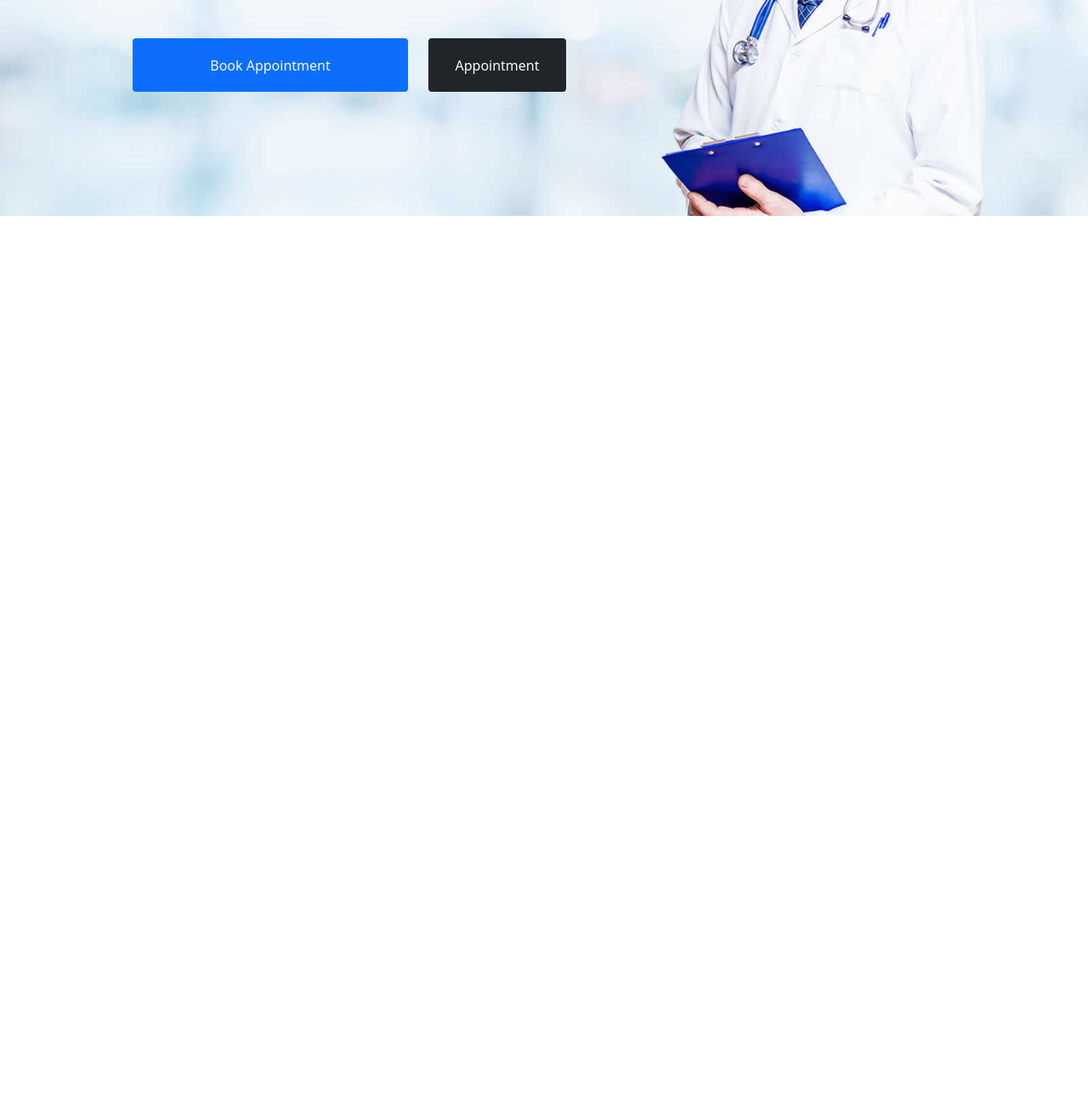
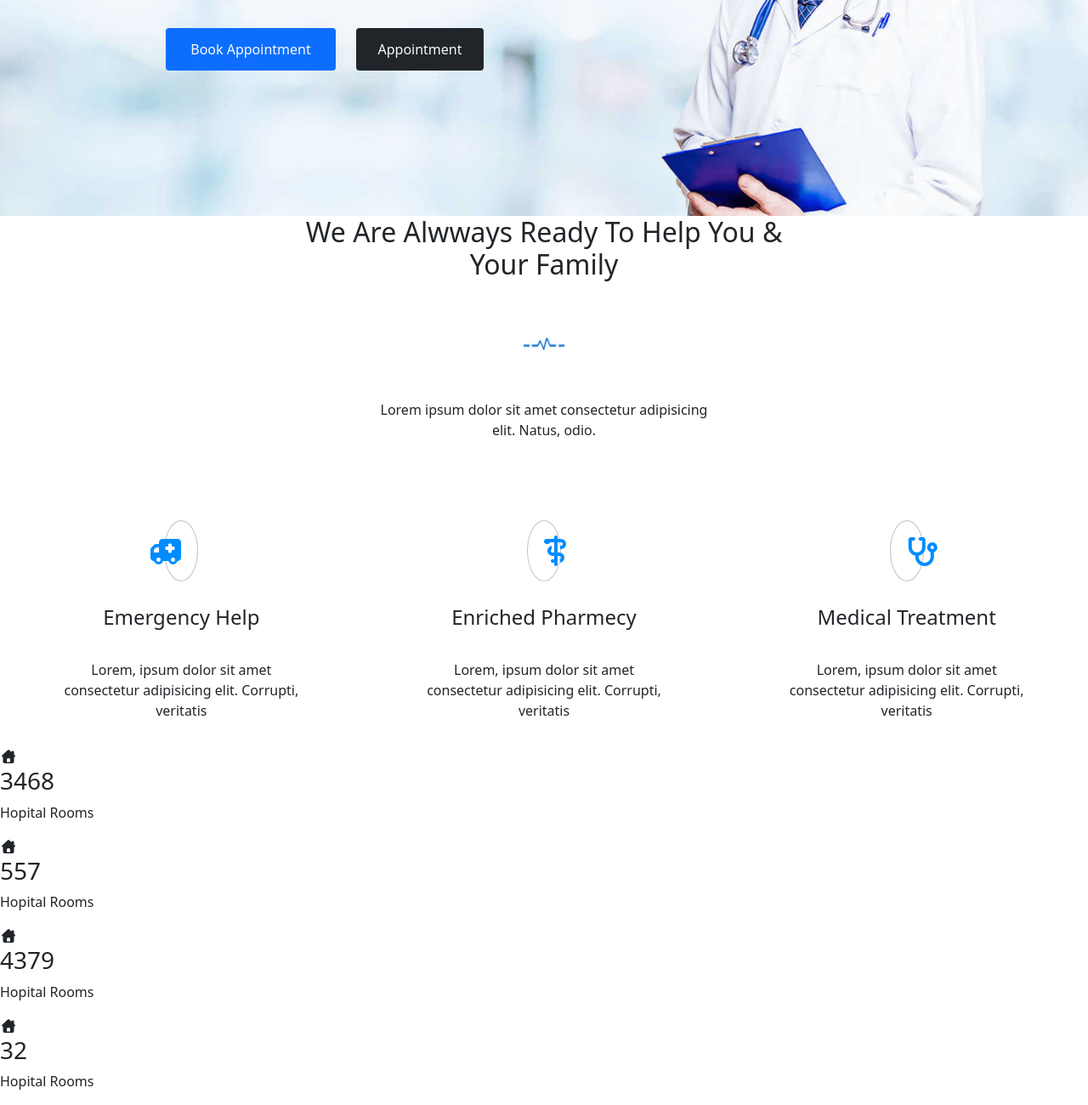
Before and after one commit to essalmimohamed1/project-css-essalmi-mohamed, a plain HTML site: page index..html in a window 1280 px wide. Shown: the part 409-1709 px from the top of the page at 85% size. Before the commit the page ends 800 px from the top, so only its background shows below. Drawn offline with nearby package versions, Linux system fonts and the light colour scheme.

Commit message:
final section-1

```diff
--- a/index..html
+++ b/index..html
@@ -69,37 +69,37 @@
         <div id="carouselExample" class="carousel slide">
             <div class="carousel-inner">
                 <div class="carousel-item active ">
-                    <div class="back-img1 py-lg-0 pb-5">
-                        <div class="d-flex d-lg-flex flex-lg-column h-100 p-5 align-items-center w-75 justify-content-around">
+                    <div class="back-img1 p-5 ">
+                        <div class="d-flex d-lg-flex flex-lg-column flex-column  h-100 p-5 align-items-lg-center w-75 ga justify-content-lg-around">
                             <h1 class="w-75 ">We Provide <span class="text-primary">Medical</span> Services That You Can <span class="text-primary">Trust!</span></h1>
                             <p class="w-75 ">Lorem ipsum dolor sit amet consectetur adipisicing elit. Optio voluptatem molestias officia, unde architecto dolore fugit dolorum .</p>
                             <div class="d-lg-flex flex-lg-row gap-4 w-75 h-25">
-                                <button class="w-50 h-50 border-0 bg-primary text-light rounded-1 ">Book Appointment</button>
-                                <button class="w-25 h-50 border-0 bg-dark text-light rounded-1">Appointment</button>
+                                <button class="bt1  border-0 bg-primary text-light rounded-1 ">Book Appointment</button>
+                                <button class="bt2  border-0 bg-dark text-light rounded-1">Appointment</button>
                             </div>
                         </div>
                     </div>
                 </div>
                 <div class="carousel-item ">
-                    <div class="back-img2 py-lg-0 pb-5">
+                    <div class="back-img2 p-5 ">
                         <div class="d-flex d-lg-flex flex-lg-column h-100 p-5 align-items-center w-75 justify-content-around">
                             <h1 class="w-75 ">We Provide <span class="text-primary">Medical</span> Services That You Can <span class="text-primary">Trust!</span></h1>
                             <p class="w-75 ">Lorem ipsum dolor sit amet consectetur adipisicing elit. Optio voluptatem molestias officia, unde architecto dolore fugit dolorum .</p>
                             <div class="d-lg-flex flex-lg-row gap-4 w-75 h-25">
-                                <button class="w-50 h-50 border-0 bg-primary text-light rounded-1 ">Book Appointment</button>
-                                <button class="w-25 h-50 border-0 bg-dark text-light rounded-1">Appointment</button>
+                                <button class="bt1  border-0 bg-primary text-light rounded-1 ">Book Appointment</button>
+                                <button class="bt2  border-0 bg-dark text-light rounded-1">Appointment</button>
                             </div>
                         </div>
                     </div>
                 </div>
                 <div class="carousel-item ">
-                    <div class="back-img3 py-lg-0 pb-5">
+                    <div class="back-img3 p-5 ">
                         <div class="d-flex d-lg-flex flex-lg-column h-100 p-5 align-items-center w-75 justify-content-around">
                             <h1 class="w-75 ">We Provide <span class="text-primary">Medical</span> Services That You Can <span class="text-primary">Trust!</span></h1>
                             <p class="w-75 ">Lorem ipsum dolor sit amet consectetur adipisicing elit. Optio voluptatem molestias officia, unde architecto dolore fugit dolorum .</p>
                             <div class="d-lg-flex flex-lg-row gap-4 w-75 h-25">
-                                <button class="w-50 h-50 border-0 bg-primary text-light rounded-1 ">Book Appointment</button>
-                                <button class="w-25 h-50 border-0 bg-dark text-light rounded-1">Appointment</button>
+                                <button class="bt1  border-0 bg-primary text-light rounded-1 ">Book Appointment</button>
+                                <button class="bt2  border-0 bg-dark text-light rounded-1">Appointment</button>
                             </div>
                         </div>
                     </div>
@@ -114,6 +114,66 @@
                 <span class="visually-hidden">Next</span>
             </button>
         </div>
+        <!-- section 1 -->
+        <section>
+            <div class="sec1">
+                <div class="sec1-div1">
+                    <h2 >We Are Alwways Ready To Help You & Your Family </h2>
+                    <img width="50px" src="./public/img/section-img.png" alt="">
+                    <p>Lorem ipsum dolor sit amet consectetur adipisicing elit. Natus, odio.</p>
+                </div>
+                <div class="sec1-div2">
+                    <div class="sec1-div2-div1">
+                        <i class="fa-solid fa-truck-medical fa-flip-horizontal"></i>
+                        <h4>Emergency Help</h4>
+                        <p>Lorem, ipsum dolor sit amet consectetur adipisicing elit. Corrupti, veritatis</p>
+                    </div>
+                    <div class="sec1-div2-div1">
+                        <i class="fa-solid fa-staff-snake"></i>
+                        <h4>Enriched Pharmecy</h4>
+                        <p>Lorem, ipsum dolor sit amet consectetur adipisicing elit. Corrupti, veritatis</p>
+                    </div>
+                    <div class="sec1-div2-div1">
+                        <i class="fa-solid fa-stethoscope"></i>
+                        <h4>Medical Treatment</h4>
+                        <p>Lorem, ipsum dolor sit amet consectetur adipisicing elit. Corrupti, veritatis</p>
+                    </div>
+                </div>
+            </div>
+        </section>
+        <!-- section 2 -->
+        <section>
+            <div>
+                <div>
+                    <i class="fa-solid fa-house-chimney"></i>
+                    <div>
+                        <h3>3468</h3>
+                        <p>Hopital Rooms</p>
+                    </div>
+                </div>
+                <div>
+                    <i class="fa-solid fa-house-chimney"></i>
+                    <div>
+                        <h3>557</h3>
+                        <p>Hopital Rooms</p>
+                    </div>
+                </div>
+                <div>
+                    <i class="fa-solid fa-house-chimney"></i>
+                    <div>
+                        <h3>4379</h3>
+                        <p>Hopital Rooms</p>
+                    </div>
+                </div>
+                <div>
+                    <i class="fa-solid fa-house-chimney"></i>
+                    <div>
+                        <h3>32</h3>
+                        <p>Hopital Rooms</p>
+                    </div>
+                </div>
+            </div>
+        </section>
         </main>
         <script src="https://cdn.jsdelivr.net/npm/bootstrap@5.3.2/dist/js/bootstrap.bundle.min.js"></script>
     </body>
--- a/src/sass/_allModules.scss
+++ b/src/sass/_allModules.scss
@@ -1,2 +1,3 @@
 @import "./module/home/header";
+@import "./module/home/main";
 @import "./module/home/footer";
--- a/src/sass/module/home/_header.scss
+++ b/src/sass/module/home/_header.scss
@@ -19,3 +19,24 @@
     height: 600px;
     width: 100vw;
 }
+.bt1{
+    width: 200px;
+    height: 50px;
+}
+.bt2{
+    width: 150px;
+    height: 50px;
+}
+@media (max-width: 430px){
+    .back-img1{
+        background-image: url(../../../../public/img/slider.jpg);
+        background-size: cover;
+        background-repeat: no-repeat;
+        height: 200px;
+        width: 400px;
+        .h1{
+            width: 50%;
+            height: 50%;
+        }
+    }
+}
--- /dev/null
+++ b/src/sass/module/home/_main.scss
@@ -0,0 +1,46 @@
+.sec1{
+    height: 78vh;
+    display: flex;
+    flex-direction: column;
+    justify-content: space-between;
+    .sec1-div1{
+        display: flex;
+        flex-direction: column;
+        height: 35vh;
+        justify-content: space-between;
+        align-items: center;
+        h2{
+            width: 600px;
+            text-align: center;
+        }
+        p{
+            width: 400px;
+            text-align: center;
+        }
+    }
+    .sec1-div2{
+        display: flex;
+        flex-direction: row;
+        justify-content: space-around;
+        .sec1-div2-div1{
+            display: flex;
+            flex-direction: column;
+            width: 35vw;
+            height: 35vh;
+            justify-content: space-around;
+            align-items: center;
+            align-content: center;
+            p{
+                text-align: center;
+                width: 300px;
+            }
+            i{
+                font-size: xx-large;
+                color: rgb(0, 140, 255);
+                border: 0.5px rgba(128, 128, 128, 0.486) solid;
+                padding: 19px;
+                border-radius: 50%;
+            }
+        }
+    }
+}
```
Also changed, not shown: public/css/app.css, 1 other file.
